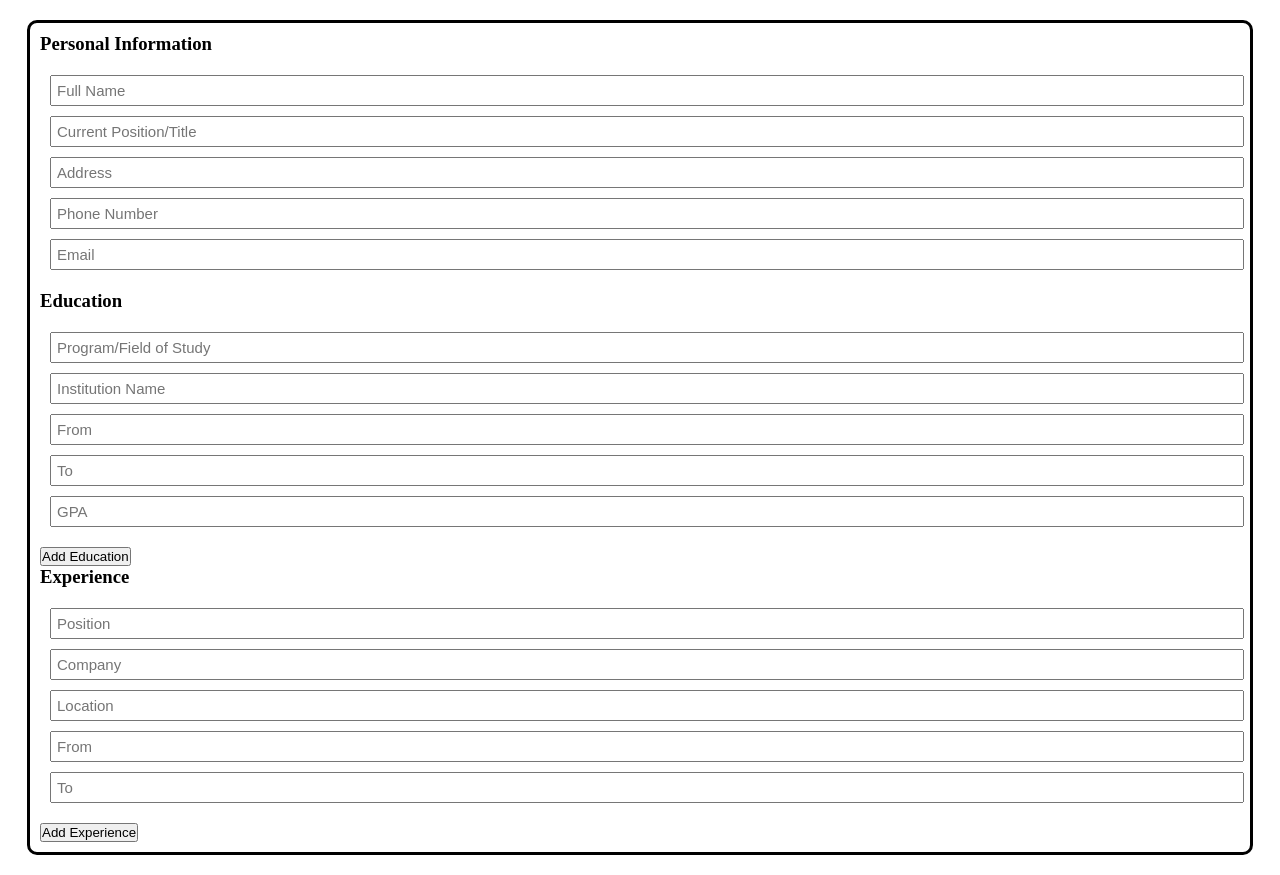
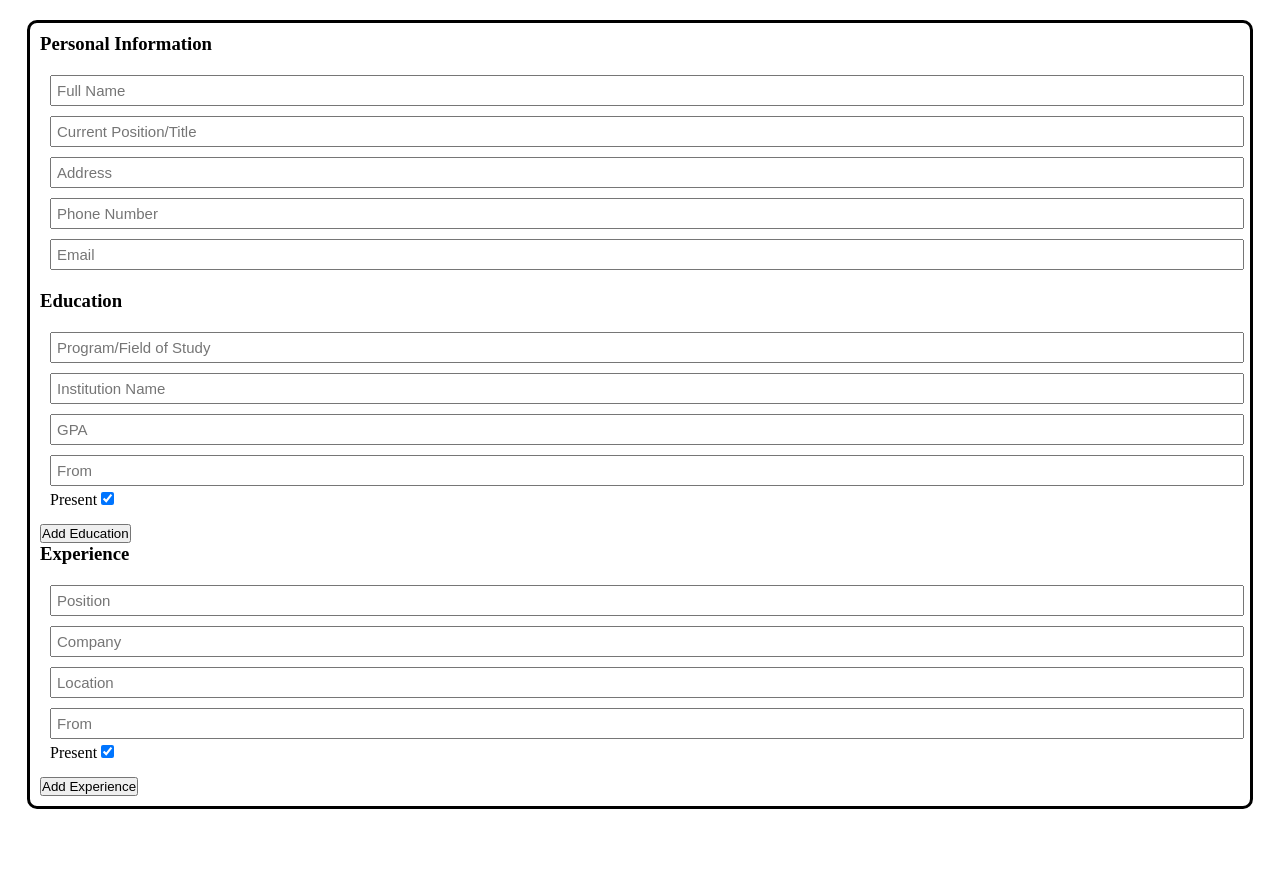
Before and after one commit to ArjunSaili1/ResumeGenerator, a React (Create React App) app: page / in a window 1280 px wide. After the commit the page ends 829 px from the top, so only its background shows below. Built offline with nearby package versions, Linux system fonts and the light colour scheme; the HTML template or start-up script is replaced by a standard one.

Commit message:
Added Present Button and Made To Field Dynamic

```diff
--- a/src/components/ResumeFormSections/EducationSection.js
+++ b/src/components/ResumeFormSections/EducationSection.js
@@ -8,9 +8,13 @@ class EducationSection extends Component {
                 <div className="section-fields">
                     <input type="text" name="programName" placeholder="Program/Field of Study" onChange={this.props.updateInfo}></input>
                     <input type="text" name="schoolName" placeholder="Institution Name" onChange={this.props.updateInfo}></input>
-                    <input type="number" name="eduFromYear" placeholder="From" onChange={this.props.updateInfo}></input>
-                    <input type="number" name="eduToYear" placeholder="To" onChange={this.props.updateInfo}></input>
                     <input type="number" name="gpa" placeholder="GPA" onChange={this.props.updateInfo}></input>
+                    <input type="number" name="fromYear" placeholder="From" onChange={this.props.updateInfo}></input>
+                    {this.props.toField}
+                    <div>
+                        <label htmlFor="present">Present </label>
+                        <input id="present" type="checkbox" name="expToYear" defaultChecked onChange={this.props.setToField}></input>
+                    </div>
                 </div>
             </div>
         )
--- a/src/components/ResumeFormSections/ExperienceSection.js
+++ b/src/components/ResumeFormSections/ExperienceSection.js
@@ -10,7 +10,11 @@ class ExperienceSection extends Component {
                     <input type="text" name="company" placeholder="Company" onChange={this.props.updateInfo}></input>
                     <input type="text" name="expLocation" placeholder="Location" onChange={this.props.updateInfo}></input>
                     <input type="number" name="expFromYear" placeholder="From" onChange={this.props.updateInfo}></input>
-                    <input type="number" name="expToYear" placeholder="To" onChange={this.props.updateInfo}></input>
+                    {this.props.toField}
+                    <div>
+                        <label htmlFor="present">Present </label>
+                        <input id="present" type="checkbox" name="expToYear" defaultChecked onChange={this.props.setToField}></input>
+                    </div>
                 </div>
             </div>
         )
```
